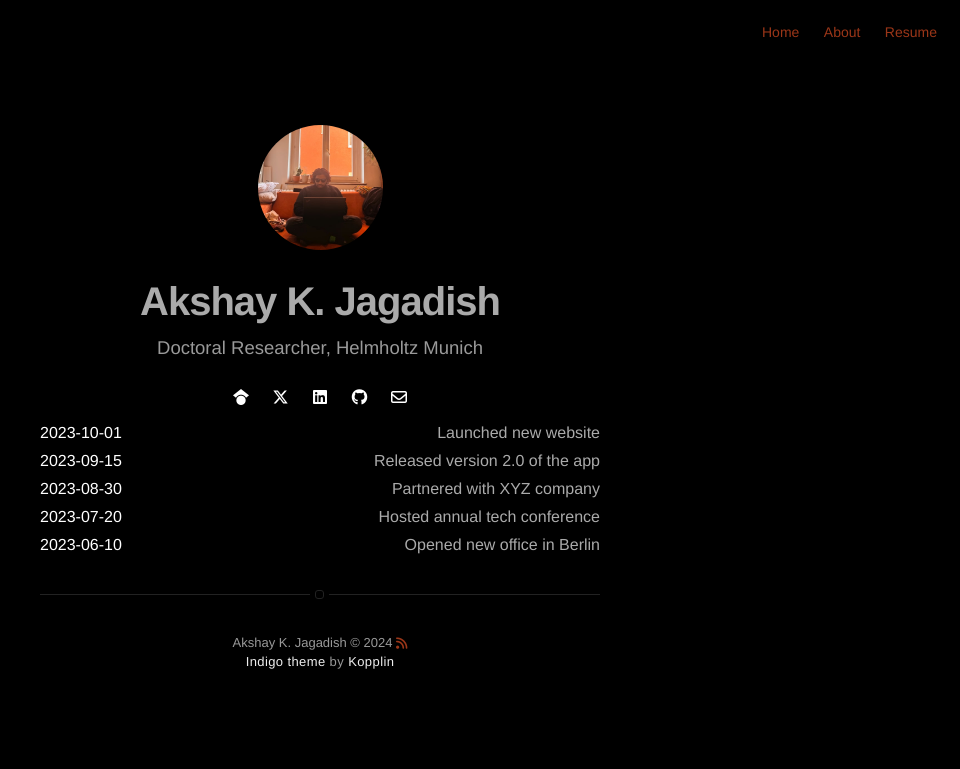
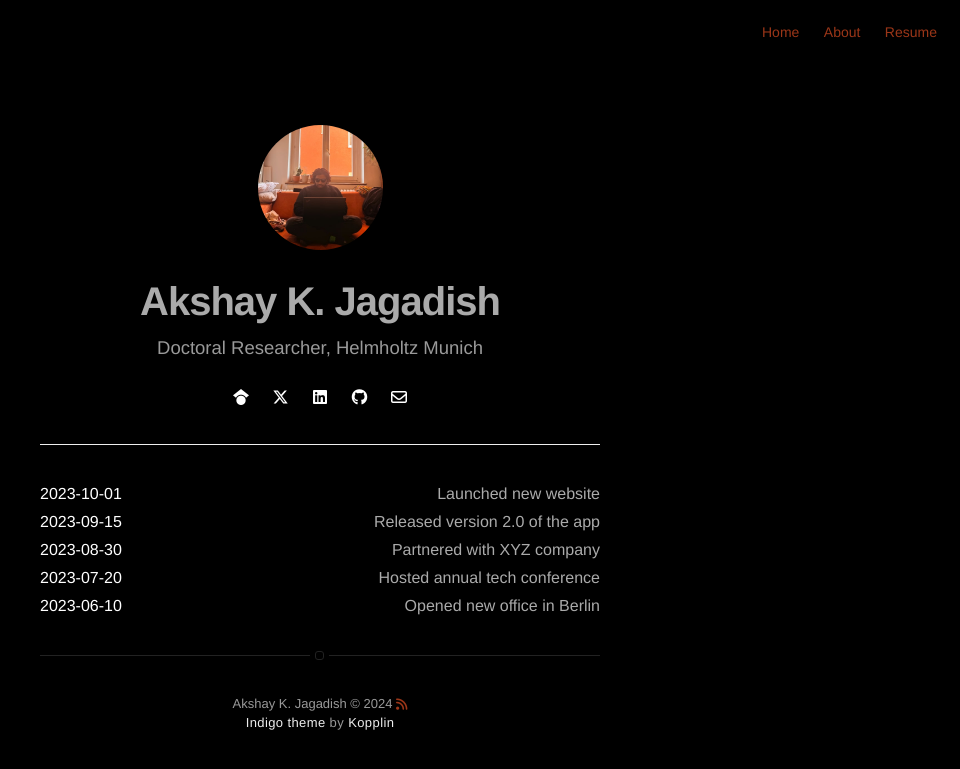
Before and after one commit to akjagadish/akjagadish.github.io, a Jekyll site: the page built from projects.html, in a window 1280 px wide. Shown: the top 769 px of the page, without its empty margins (320-1280 px from the left). Built offline with Jekyll 4.4.1, drawn with Linux system fonts in a browser that asks for light colours; nearby versions of some CDN libraries.

Commit message:
Refactor projects.html layout and add horizontal rule
This commit refactors the layout of projects.html by adding a horizontal rule below the page title. This change improves the visual separation between the title and the project entries. No functional changes were made.

```diff
--- a/projects.html
+++ b/projects.html
@@ -3,6 +3,7 @@ title: Projects
 layout: page
 ---
 
+<hr style="margin-top: 20px;">
 <div style="display: flex; flex-direction: column; gap: 10px;">
   <div style="display: flex; justify-content: space-between;">
     <span><strong>2023-10-01</strong></span>
@@ -25,7 +26,6 @@ layout: page
     <span>Opened new office in Berlin</span>
   </div>
 </div>
-
 <!-- ---
 layout: page
 title: Projects
```
